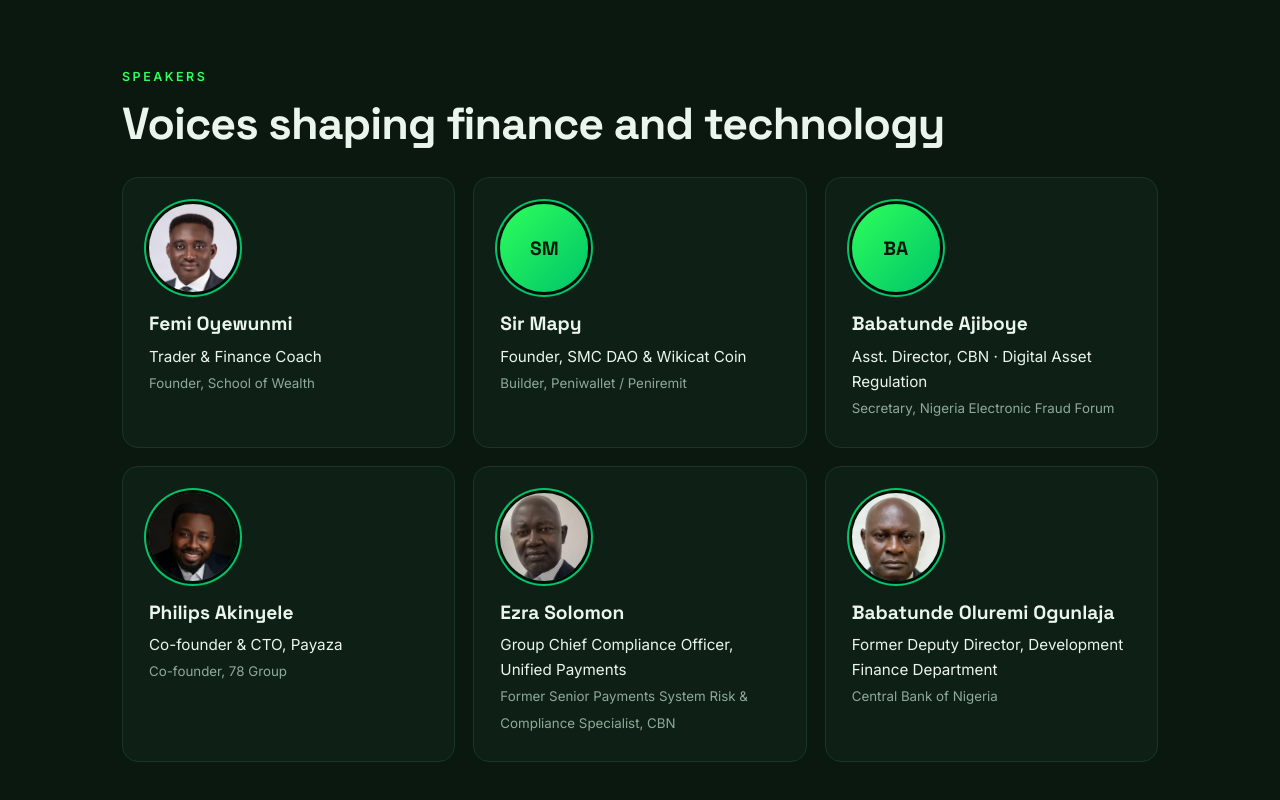
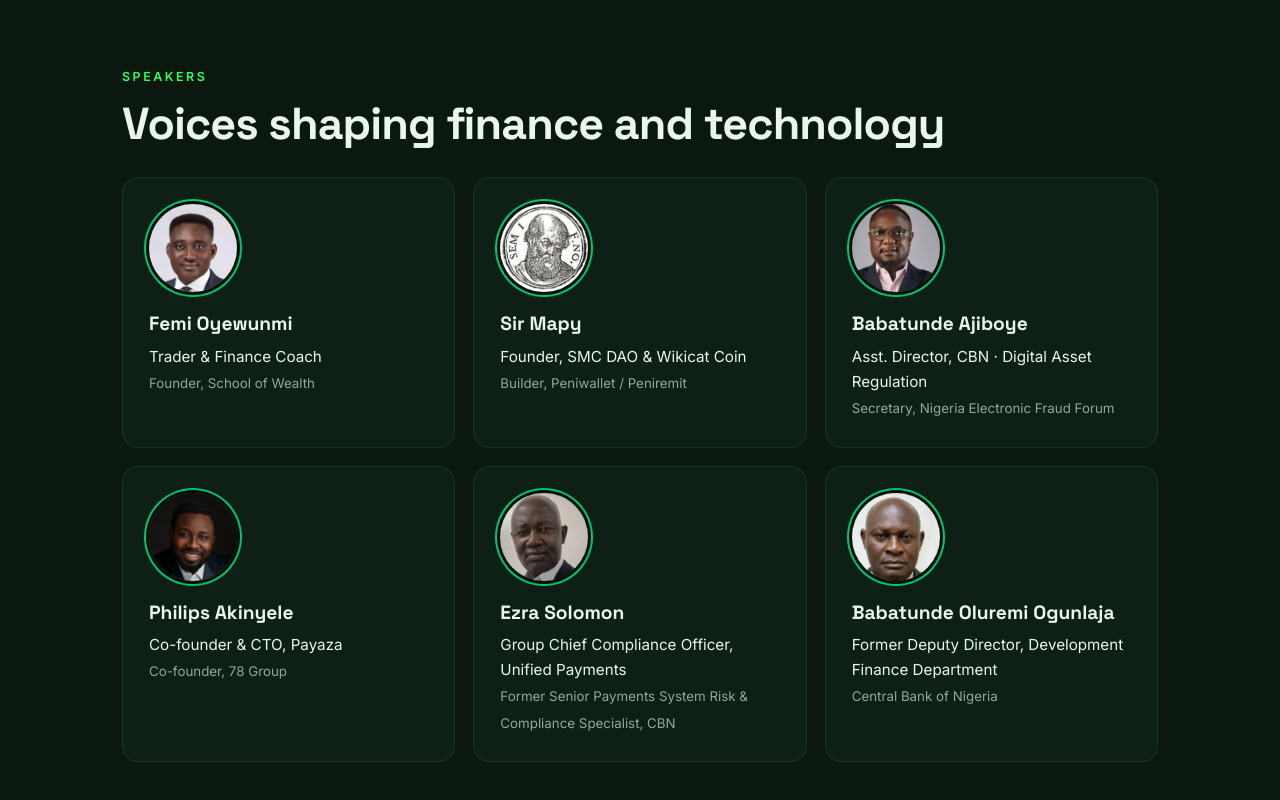
Before and after one commit to amos-23/candlestick, a plain HTML site: page index.html in a window 1280 px wide. Shown: the part 1466-2266 px from the top of the page. Drawn offline with Linux system fonts and the light colour scheme.

Commit message:
Add photos for Sir Mapy and Babatunde Ajiboye
Co-Authored-By: Claude Opus 5.5 <noreply@anthropic.com>
Claude-Session: https://claude.ai/code/session_01RsE2JFyzXLLWN1SWZWunp5

```diff
--- a/index.html
+++ b/index.html
@@ -76,8 +76,8 @@
     <h2 class="reveal">Voices shaping finance and technology</h2>
     <div class="grid">
       <article class="card reveal"><img class="av" src="/images/speakers/femi-oyewunmi.jpg" alt="Femi Oyewunmi" width="88" height="88" loading="lazy"><h3>Femi Oyewunmi</h3><p>Trader &amp; Finance Coach</p><small>Founder, School of Wealth</small></article>
-      <article class="card reveal"><div class="av">SM</div><h3>Sir Mapy</h3><p>Founder, SMC DAO &amp; Wikicat Coin</p><small>Builder, Peniwallet / Peniremit</small></article>
-      <article class="card reveal"><div class="av">BA</div><h3>Babatunde Ajiboye</h3><p>Asst. Director, CBN &middot; Digital Asset Regulation</p><small>Secretary, Nigeria Electronic Fraud Forum</small></article>
+      <article class="card reveal"><img class="av" src="/images/speakers/sir-mapy.jpg" alt="Sir Mapy" width="88" height="88" loading="lazy"><h3>Sir Mapy</h3><p>Founder, SMC DAO &amp; Wikicat Coin</p><small>Builder, Peniwallet / Peniremit</small></article>
+      <article class="card reveal"><img class="av" src="/images/speakers/babatunde-ajiboye.jpg" alt="Babatunde Ajiboye" width="88" height="88" loading="lazy"><h3>Babatunde Ajiboye</h3><p>Asst. Director, CBN &middot; Digital Asset Regulation</p><small>Secretary, Nigeria Electronic Fraud Forum</small></article>
       <article class="card reveal"><img class="av" src="/images/speakers/philips-akinyele.jpg" alt="Philips Akinyele" width="88" height="88" loading="lazy"><h3>Philips Akinyele</h3><p>Co-founder &amp; CTO, Payaza</p><small>Co-founder, 78 Group</small></article>
       <article class="card reveal"><img class="av" src="/images/speakers/ezra-solomon.jpg" alt="Ezra Solomon" width="88" height="88" loading="lazy"><h3>Ezra Solomon</h3><p>Group Chief Compliance Officer, Unified Payments</p><small>Former Senior Payments System Risk &amp; Compliance Specialist, CBN</small></article>
       <article class="card reveal"><img class="av" src="/images/speakers/babatunde-ogunlaja.jpg" alt="Babatunde Oluremi Ogunlaja" width="88" height="88" loading="lazy"><h3>Babatunde Oluremi Ogunlaja</h3><p>Former Deputy Director, Development Finance Department</p><small>Central Bank of Nigeria</small></article>
```
Also changed, not shown: images/speakers/babatunde-ajiboye.jpg (added), images/speakers/sir-mapy.jpg (added).
